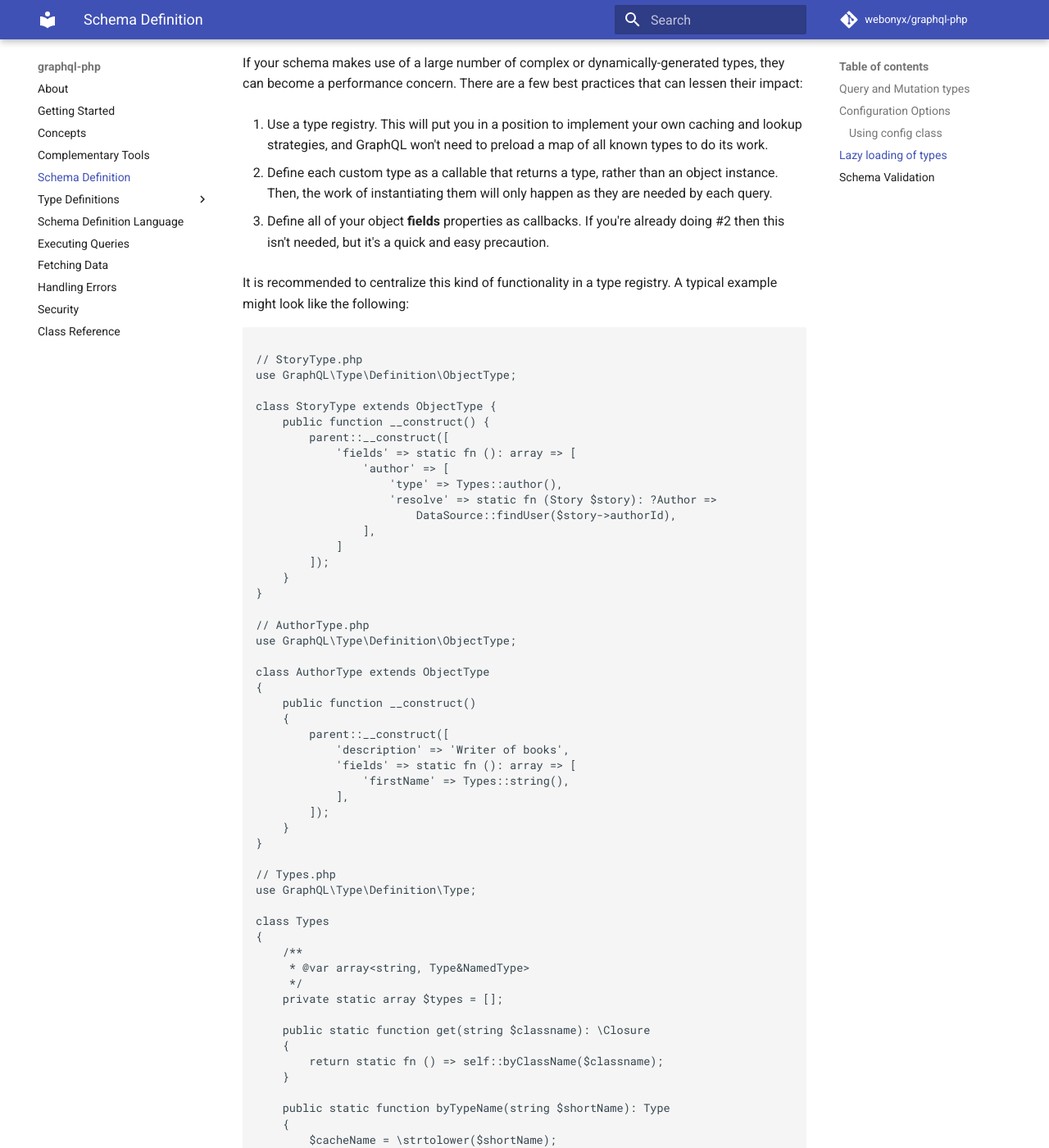
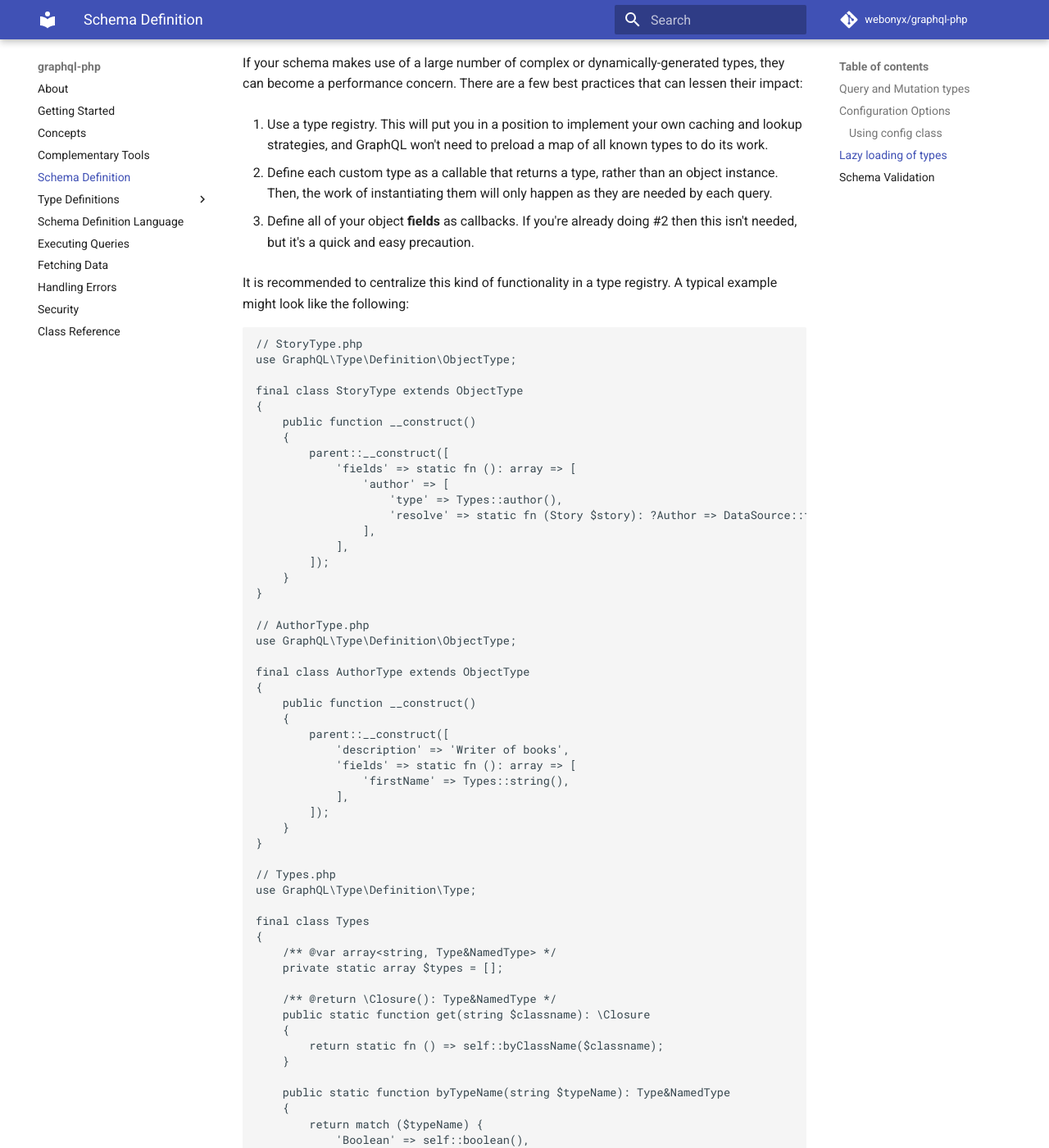
Before and after one commit to webonyx/graphql-php, an MkDocs documentation site: the page built from docs/schema-definition.md, in a window 1280 px wide and 1400 px high, scrolled down 2829 px. Shown: the whole window at 82% size. Built offline with MkDocs 1.6.1 and Material for MkDocs 9.7.7, drawn with Linux system fonts in a browser that asks for light colours; comment, search, counter and statistics services are not loaded; some of the changed text lies outside the part shown.

Commit message:
format, simplify

````diff
--- a/docs/schema-definition.md
+++ b/docs/schema-definition.md
@@ -105,31 +105,36 @@ $schema = new Schema($config);
 
 ## Lazy loading of types
 
-If your schema makes use of a large number of complex or dynamically-generated types, they can become a performance concern. There are a few best practices that can lessen their impact:
+If your schema makes use of a large number of complex or dynamically-generated types, they can become a performance concern.
+There are a few best practices that can lessen their impact:
 
-1. Use a type registry. This will put you in a position to implement your own caching and lookup strategies, and GraphQL won't need to preload a map of all known types to do its work.
+1. Use a type registry.
+   This will put you in a position to implement your own caching and lookup strategies, and GraphQL won't need to preload a map of all known types to do its work.
 
-2. Define each custom type as a callable that returns a type, rather than an object instance. Then, the work of instantiating them will only happen as they are needed by each query.
+2. Define each custom type as a callable that returns a type, rather than an object instance.
+   Then, the work of instantiating them will only happen as they are needed by each query.
 
-3. Define all of your object **fields** properties as callbacks. If you're already doing #2 then this isn't needed, but it's a quick and easy precaution.
+3. Define all of your object **fields** as callbacks.
+   If you're already doing #2 then this isn't needed, but it's a quick and easy precaution.
 
-It is recommended to centralize this kind of functionality in a type registry. A typical example might look like the following:
+It is recommended to centralize this kind of functionality in a type registry.
+A typical example might look like the following:
 
 ```php
-
 // StoryType.php
 use GraphQL\Type\Definition\ObjectType;
 
-class StoryType extends ObjectType {
-    public function __construct() {
+final class StoryType extends ObjectType
+{
+    public function __construct()
+    {
         parent::__construct([
             'fields' => static fn (): array => [
                 'author' => [
                     'type' => Types::author(),
-                    'resolve' => static fn (Story $story): ?Author =>
-                        DataSource::findUser($story->authorId),
+                    'resolve' => static fn (Story $story): ?Author => DataSource::findUser($story->authorId),
                 ],
-            ]
+            ],
         ]);
     }
 }
@@ -137,7 +142,7 @@ class StoryType extends ObjectType {
 // AuthorType.php
 use GraphQL\Type\Definition\ObjectType;
 
-class AuthorType extends ObjectType
+final class AuthorType extends ObjectType
 {
     public function __construct()
     {
@@ -153,50 +158,37 @@ class AuthorType extends ObjectType
 // Types.php
 use GraphQL\Type\Definition\Type;
 
-class Types
+final class Types
 {
-    /**
-     * @var array<string, Type&NamedType>
-     */
+    /** @var array<string, Type&NamedType> */
     private static array $types = [];
 
+    /** @return \Closure(): Type&NamedType */
     public static function get(string $classname): \Closure
     {
         return static fn () => self::byClassName($classname);
     }
 
-    public static function byTypeName(string $shortName): Type
+    public static function byTypeName(string $typeName): Type&NamedType
     {
-        $cacheName = \strtolower($shortName);
-
-        if (isset(self::$types[$cacheName])) {
-            return self::$types[$cacheName];
+        return match ($typeName) {
+            'Boolean' => self::boolean(),
+            'Float' => self::float(),
+            'ID' => self::id(),
+            'Int' => self::int(),
+            default => self::$types[$typeName] ?? throw new \Exception("Unknown GraphQL type: {$typeName}."),
         }
-
-        $method = \lcfirst($shortName);
-        switch ($method) {
-            case 'boolean':
-                return self::boolean();
-            case 'float':
-                return self::float();
-            case 'id':
-                return self::id();
-            case 'int':
-                return self::int();
-        }
-
-        throw new \Exception("Unknown graphql type: {$shortName}");
     }
 
     private static function byClassName(string $classname): Type
     {
         $parts = \explode('\\', $classname);
-        $cacheName = \strtolower(\preg_replace('~Type$~', '', $parts[\count($parts) - 1]));
+        $typeName = \preg_replace('~Type$~', '', $parts[\count($parts) - 1]);
 
         // Type loading is very similar to PHP class loading, but keep in mind
         // that the **typeLoader** must always return the same instance of a type.
         // We can enforce that in our type registry by caching known types.
-        return self::$types[$cacheName] ??= new $classname;
+        return self::$types[$typeName] ??= new $classname;
     }
 
     public static function author(): callable { return self::get(AuthorType::class); }
````
Also changed, not shown: other parts of docs/schema-definition.md (+5 -7 lines).
